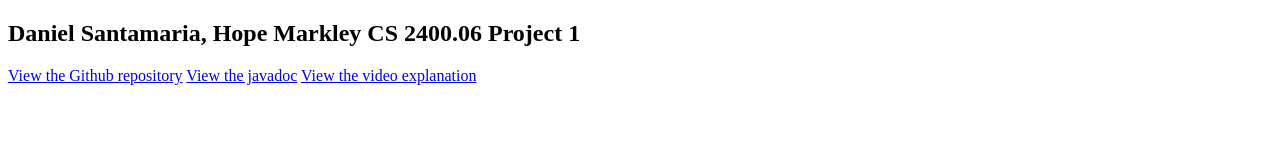
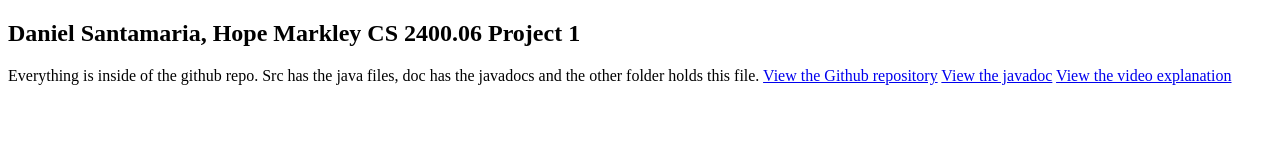
Before and after one commit to desantamaria/Project-1, a plain HTML site: page other documents/index.html in a window 1280 px wide. Drawn offline with Linux system fonts and the light colour scheme.

Commit message:
updated index

```diff
--- a/other documents/index.html
+++ b/other documents/index.html
@@ -8,6 +8,7 @@
     <body>
         <h2>Daniel Santamaria, Hope Markley CS 2400.06 Project 1</h2>
         <p>
+            Everything is inside of the github repo. Src has the java files, doc has the javadocs and the other folder holds this file.
             <a href="https://github.com/desantamaria/Project-1">View the Github repository</a>
             <a href="doc/package-summary.html">View the javadoc</a>
             <a href="https://drive.google.com/file/d/1w9X_EfVZfyr3fwQJlALGpoEt-diosLrv/view?usp=sharing">View the video explanation</a>
```
